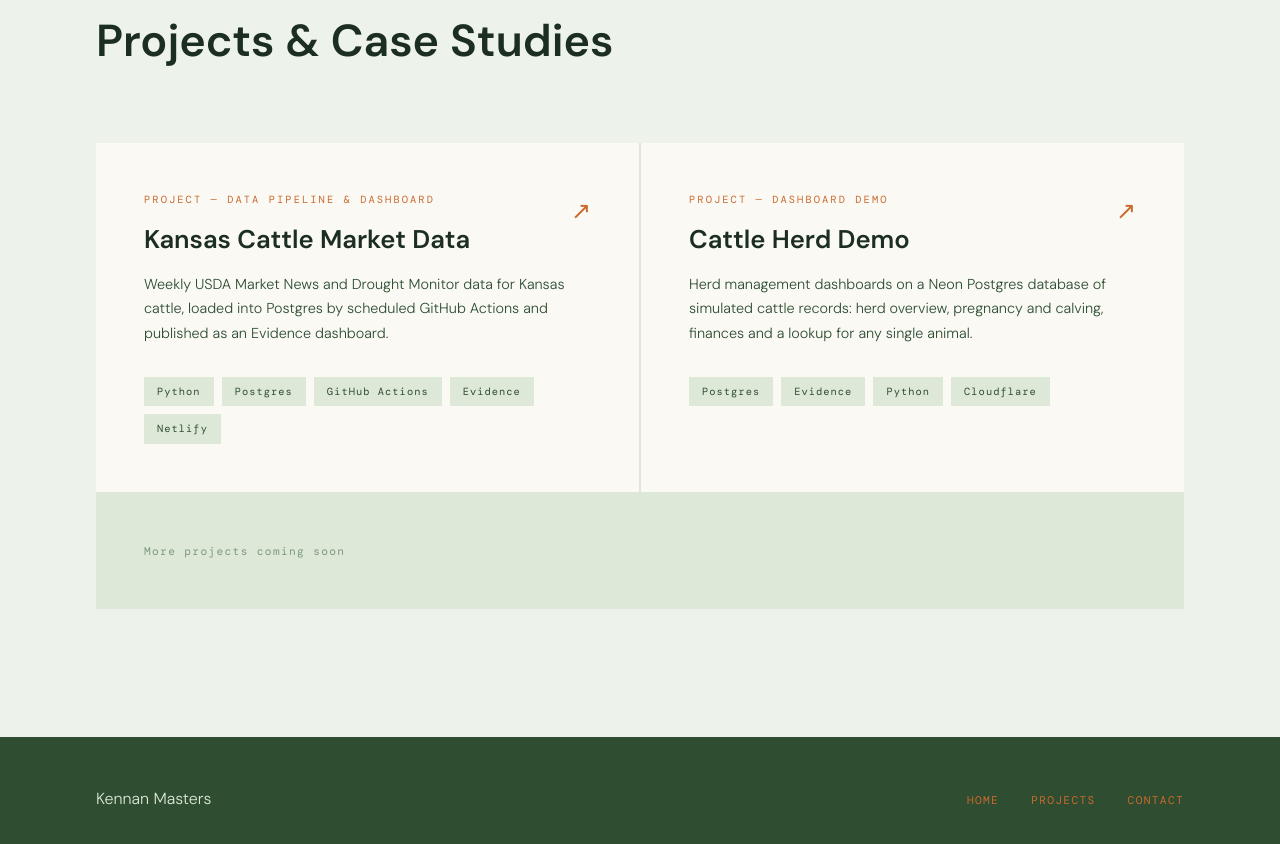
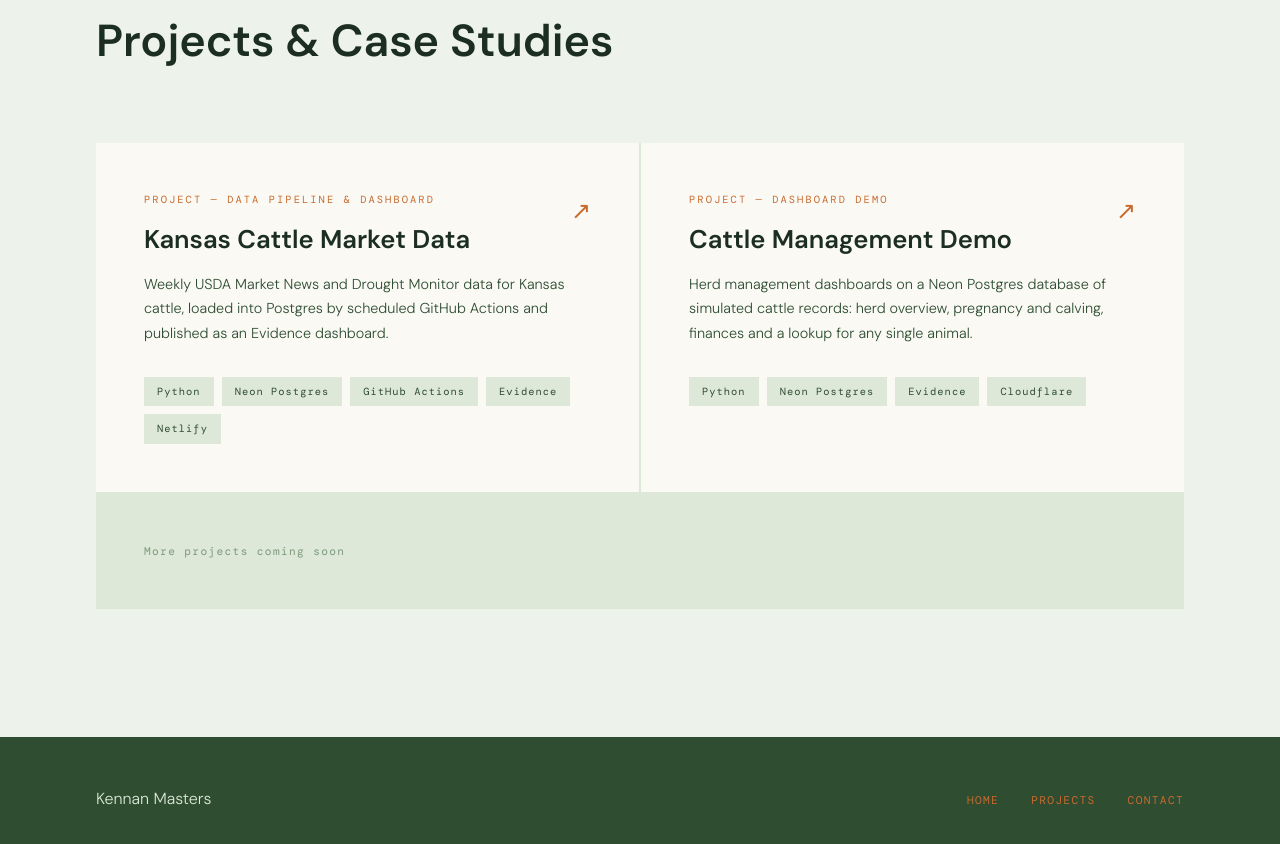
Before and after one commit to klmasters/portfolio, a plain HTML site: page index.html in a window 1280 px wide. Shown: the part 720-1564 px from the top of the page. Drawn offline with nearby package versions, Linux system fonts and the light colour scheme; a web font is replaced by a local one.

Commit message:
Cattle card: rename to Cattle Management Demo, pipeline-order pills, Neon Postgres on both cards

```diff
--- a/index.html
+++ b/index.html
@@ -415,7 +415,7 @@
         <p class="work-card-desc">Weekly USDA Market News and Drought Monitor data for Kansas cattle, loaded into Postgres by scheduled GitHub Actions and published as an Evidence dashboard.</p>
         <div class="work-card-stack">
           <span class="stack-pill">Python</span>
-          <span class="stack-pill">Postgres</span>
+          <span class="stack-pill">Neon Postgres</span>
           <span class="stack-pill">GitHub Actions</span>
           <span class="stack-pill">Evidence</span>
           <span class="stack-pill">Netlify</span>
@@ -424,12 +424,12 @@
       <a href="/ranch-demo/" class="work-card">
         <span class="work-card-arrow">↗</span>
         <p class="work-card-tag">Project — Dashboard Demo</p>
-        <h3 class="work-card-title">Cattle Herd Demo</h3>
+        <h3 class="work-card-title">Cattle Management Demo</h3>
         <p class="work-card-desc">Herd management dashboards on a Neon Postgres database of simulated cattle records: herd overview, pregnancy and calving, finances and a lookup for any single animal.</p>
         <div class="work-card-stack">
-          <span class="stack-pill">Postgres</span>
+          <span class="stack-pill">Python</span>
+          <span class="stack-pill">Neon Postgres</span>
           <span class="stack-pill">Evidence</span>
-          <span class="stack-pill">Python</span>
           <span class="stack-pill">Cloudflare</span>
         </div>
       </a>
```
